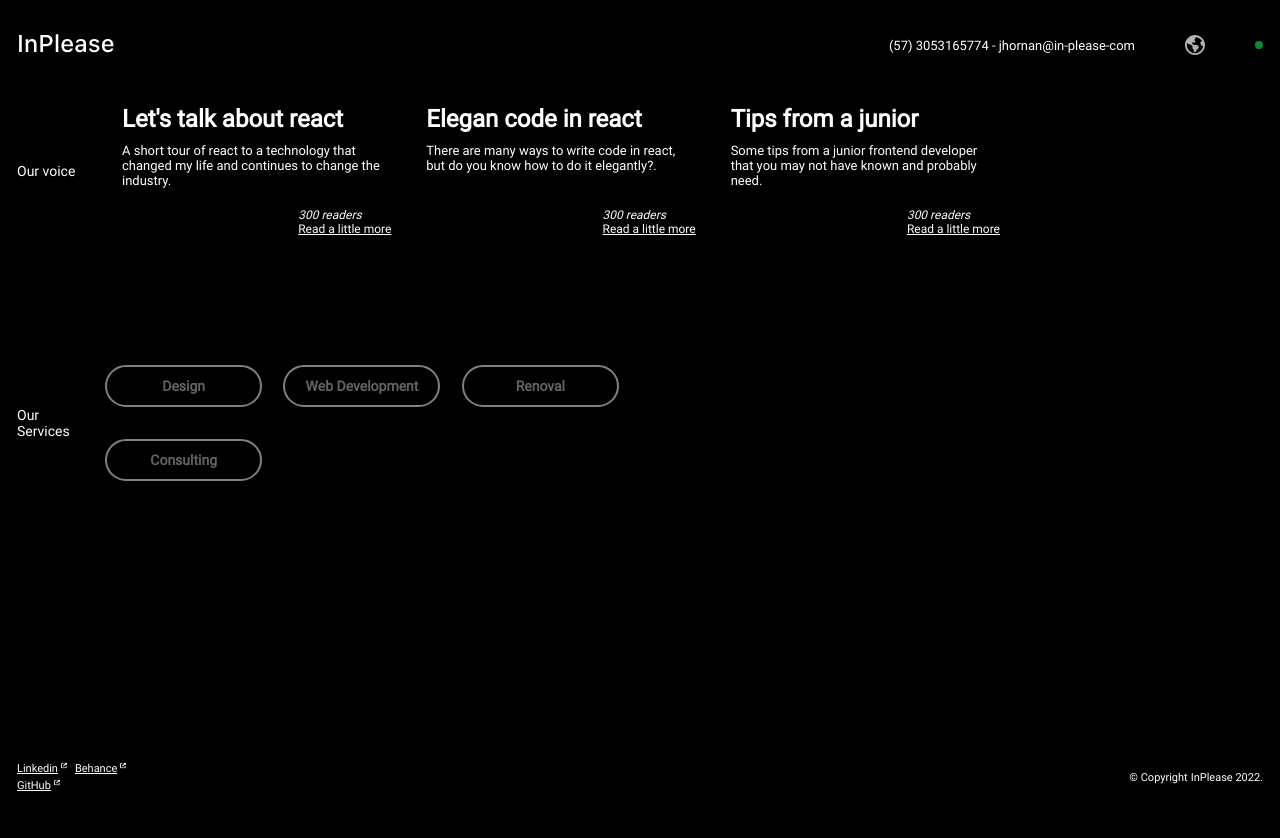
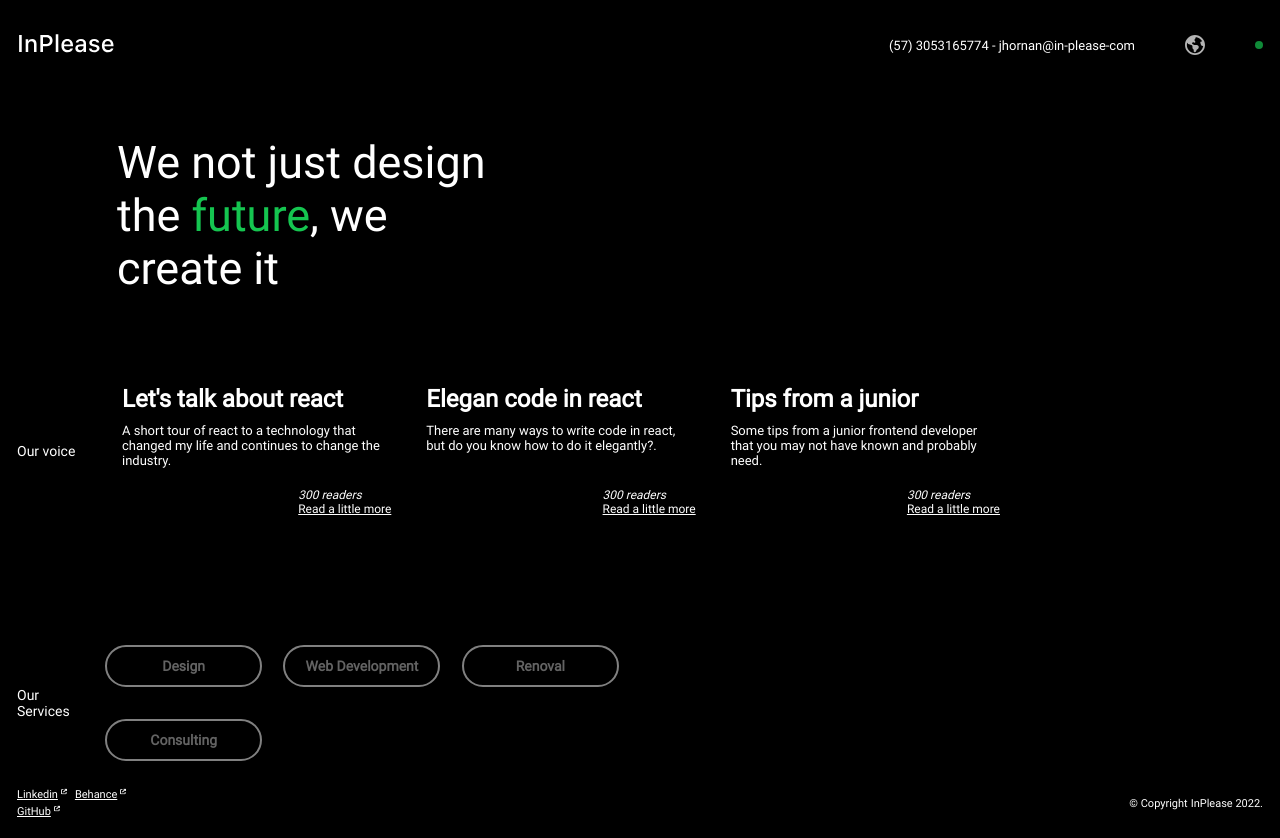
Before and after one commit to InPlease/inplease-web, a React (Create React App) app: page / in a window 1280 px wide. Before the commit the page ends 812 px from the top, so only its background shows below. Built offline with nearby package versions, Linux system fonts and the light colour scheme.

Commit message:
created the title component

```diff
--- a/src/assets/style/_globalMixins.scss
+++ b/src/assets/style/_globalMixins.scss
@@ -65,3 +65,13 @@
   justify-content: start;
   margin-top: 30px;
 }
+
+/* HOMETITLE */
+@mixin homeTitleDefaultGroup{
+  color: $white-color;
+  max-width: 1206px;
+  height: 280px;
+  display: flex;
+  justify-content: center;
+  align-items: center;
+}
--- /dev/null
+++ b/src/assets/style/components/hometitle.scss
@@ -0,0 +1,42 @@
+.hometitle {
+  @include homeTitleDefaultGroup;
+  @include globalSectionPadding;
+
+  &__container {
+    height: 162px;
+    width: 300px;
+    text-align: center;
+    display: flex;
+    align-items: center;
+
+    &-title {
+      font-size: 35px;
+      font-weight: 500;
+
+     &-green{
+        color: $green-color;
+     }
+    }
+  }
+}
+
+@media (min-width: 450px) {
+  .hometitle {
+    @include homeTitleDefaultGroup;
+    @include globalSectionPadding;
+    justify-content: flex-start;
+
+    &__container {
+      width: 400px;
+      height: 162px;
+      text-align: initial;
+
+      margin-left: 100px;
+      &-title {
+        font-size: 45px;
+        color: $white-color;
+        font-weight: 500;
+      }
+    }
+  }
+}
--- a/src/assets/style/index.scss
+++ b/src/assets/style/index.scss
@@ -13,6 +13,7 @@
 @import './components/about.scss';
 @import './components/carousel.scss';
 @import './components/ourskills.scss';
+@import './components/hometitle.scss';
 
 * {
   margin: 0px;
--- a/src/components/Sections/Home/Home.js
+++ b/src/components/Sections/Home/Home.js
@@ -1,9 +1,15 @@
 import OurSkills from './Ourskills/Ourskills';
 import Ourvoice from './Ourvoice/Ourvoice';
+import Title from './Title/Title';
 
 function Home() {
   return (
     <div>
+      <Title
+        title1={'We not just design the '}
+        title2={'future'}
+        title3={', we create it'}
+      />
       <Ourvoice title={'Our voice'} post={'Post'} />
       <OurSkills
         title={'Our Services'}
--- /dev/null
+++ b/src/components/Sections/Home/Title/Title.js
@@ -0,0 +1,15 @@
+const Title = ({ title1, title2, title3 }) => {
+  return (
+    <div className="hometitle">
+      <div className="hometitle__container">
+        <h1 className="hometitle__container-title">
+          {title1}
+          <span className="hometitle__container-title-green">{title2}</span>
+          {title3}
+        </h1>
+      </div>
+    </div>
+  );
+};
+
+export default Title;
```
